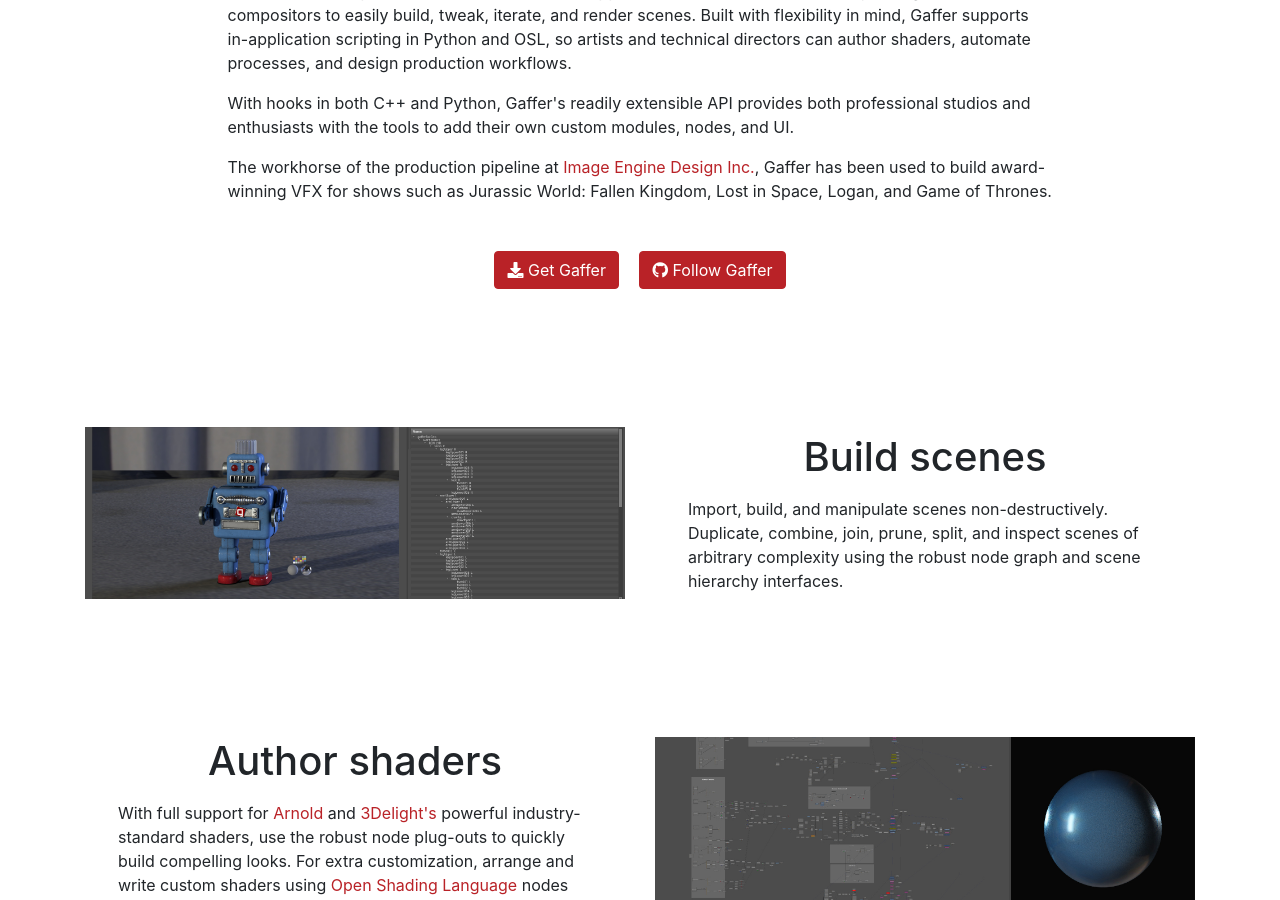
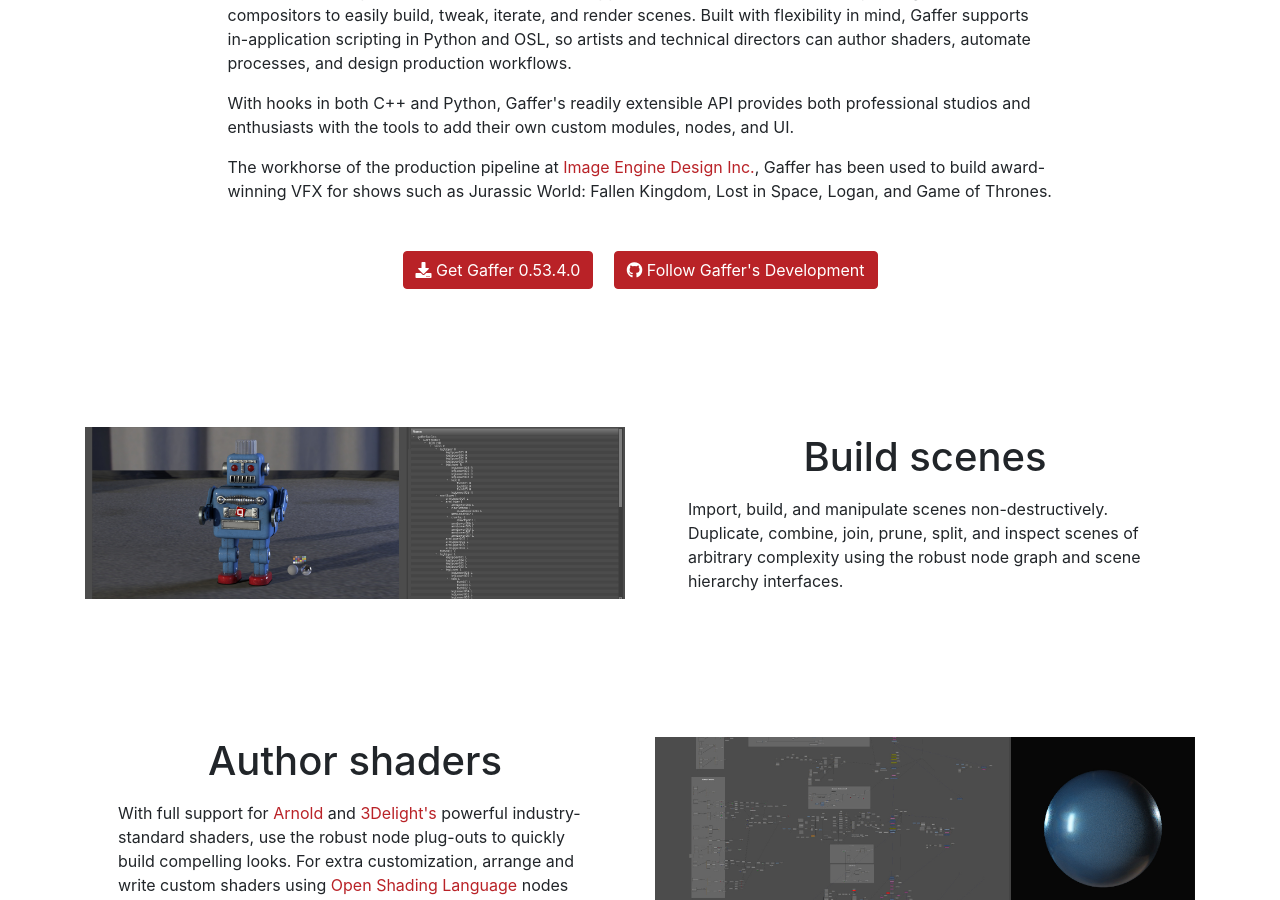
Before and after one commit to GafferHQ/gafferhq.github.io, a Jekyll site: the page built from index.md, in a window 1280 px wide and 900 px high, scrolled down 647 px. Built offline with Jekyll 4.4.1, drawn with Linux system fonts in a browser that asks for light colours; some of the changed text lies outside the part shown.

Commit message:
Elaborate download button text and duplicate them at bottom of home page

```diff
--- a/index.md
+++ b/index.md
@@ -44,8 +44,8 @@
     </div>
     <div class="row">
         <div class="col text-center">
-            <a class="btn btn-primary" href="/download/" role="button"><i class="fa fa-download"></i> Get Gaffer</a>
-            <a class="btn btn-primary ml-2" href="https://github.com/gafferHQ/gaffer"><i class="fab fa-github"></i> Follow Gaffer</a>
+            <a class="btn btn-primary" href="/download/" role="button"><i class="fa fa-download"></i> Get Gaffer {{ site.latest-release }}</a>
+            <a class="btn btn-primary ml-2" href="https://github.com/gafferHQ/gaffer"><i class="fab fa-github"></i> Follow Gaffer's Development</a>
         </div>
     </div>
 </section>
@@ -93,7 +93,7 @@
 </section>
 
 <!-- Features -->
-<section class="container" id="features">
+<section class="container mb-3" id="features">
     <div class="row justify-content-center mb-2">
         <h1 class="text-center">Features</h1>
     </div>
@@ -132,3 +132,13 @@
         </div>
     </div>
 </section>
+
+<!-- Duplicate the call to action -->
+<section class="container" id="download">
+    <div class="row">
+        <div class="col text-center">
+            <a class="btn btn-primary" href="/download/" role="button"><i class="fa fa-download"></i> Get Gaffer {{ site.latest-release }}</a>
+            <a class="btn btn-primary ml-2" href="https://github.com/gafferHQ/gaffer"><i class="fab fa-github"></i> Follow Gaffer's Development</a>
+        </div>
+    </div>
+</section>
```
